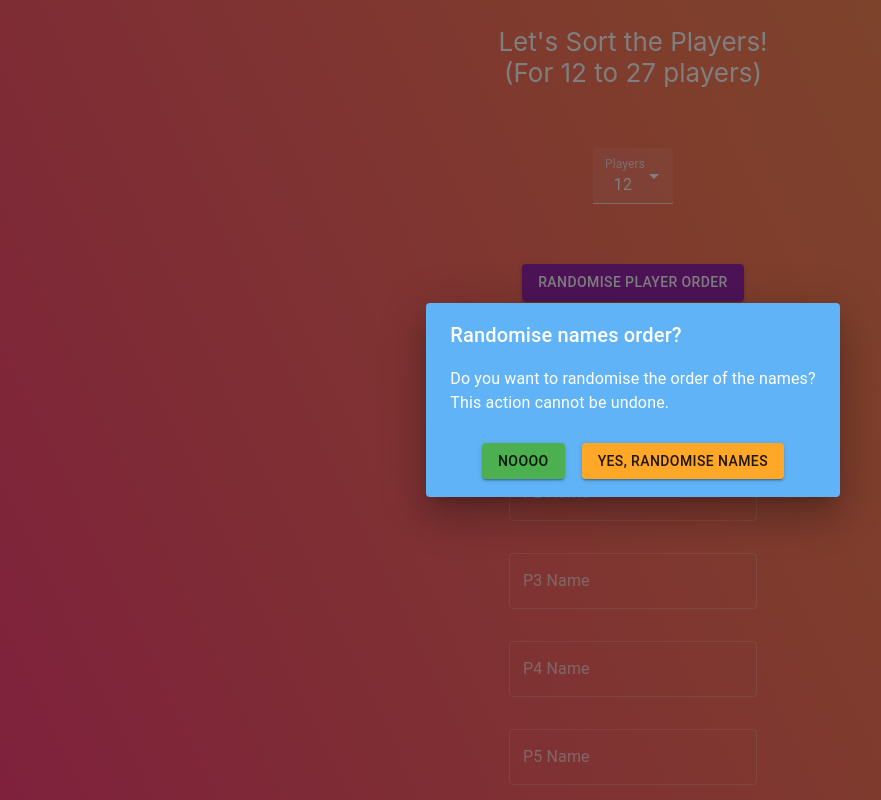
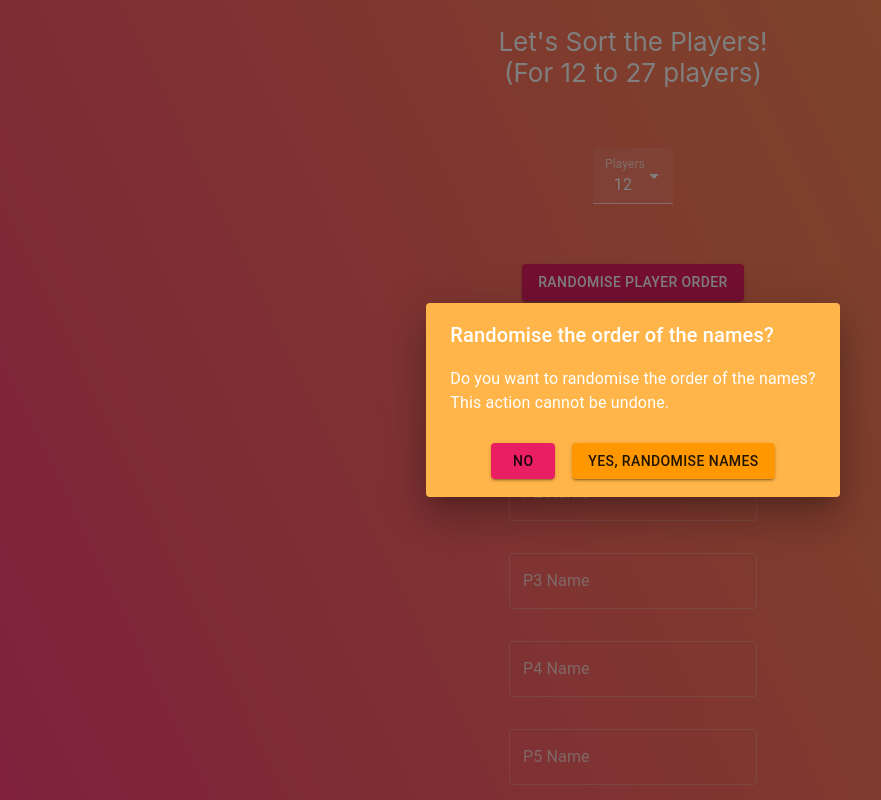
Before and after one commit to asteroidcode/doubles, a React (Create React App) app: page / in a window 1280 px wide. Both pictures are taken after a click on the button "RANDOMISE PLAYER ORDER". Shown: the top 800 px of the page, without its empty margins (7-888 px from the left). Built offline with nearby package versions, Linux system fonts and the light colour scheme.

Commit message:
Change colors on randomise player names

```diff
--- a/src/Dialogs/ShuffleConfirmDialog.js
+++ b/src/Dialogs/ShuffleConfirmDialog.js
@@ -6,7 +6,7 @@ import DialogContent from '@mui/material/DialogContent';
 import DialogContentText from '@mui/material/DialogContentText';
 import DialogTitle from '@mui/material/DialogTitle';
 import { styled } from '@mui/material';
-import { purple, blue, green } from '@mui/material/colors';
+import { purple, blue, green, orange, pink } from '@mui/material/colors';
 
 export const ShuffleConfirmDialog = ({isOpen, close, randomizeOrder}) => {
 
@@ -21,9 +21,17 @@ export const ShuffleConfirmDialog = ({isOpen, close, randomizeOrder}) => {
 
   const ColorButton = styled(Button)(({ theme }) => ({
     color: theme.palette.getContrastText(green[500]),
-    backgroundColor: green[500],
+    backgroundColor: pink[500],
     '&:hover': {
-      backgroundColor: green[700],
+      backgroundColor: pink[700],
+    },
+  }));
+
+  const YesButton = styled(Button)(({ theme }) => ({
+    color: theme.palette.getContrastText(green[500]),
+    backgroundColor: orange[500],
+    '&:hover': {
+      backgroundColor: orange[700],
     },
   }));
 
@@ -36,12 +44,12 @@ export const ShuffleConfirmDialog = ({isOpen, close, randomizeOrder}) => {
         aria-describedby="alert-dialog-description"
         PaperProps={{
           style: {
-            backgroundColor: blue[400]
+            backgroundColor: orange[400]
           }
         }}
       >
         <DialogTitle id="alert-dialog-title">
-          {"Randomise names order?"}
+          {"Randomise the order of the names?"}
         </DialogTitle>
         <DialogContent>
           <DialogContentText style={{color: "#ffffff"}} id="alert-dialog-description">
@@ -50,10 +58,10 @@ export const ShuffleConfirmDialog = ({isOpen, close, randomizeOrder}) => {
           </DialogContentText>
         </DialogContent>
         <DialogActions style={{margin: "auto", marginBottom:"10px"}}>
-          <ColorButton variant="contained" color="warning" onClick={handleCloseNo} autoFocus>Noooo</ColorButton>&nbsp;&nbsp;
-          <Button variant="contained" color="warning" onClick={handleCloseYes}>
+          <ColorButton variant="contained" color="warning" onClick={handleCloseNo} autoFocus>No</ColorButton>&nbsp;&nbsp;
+          <YesButton variant="contained" color="warning" onClick={handleCloseYes}>
             Yes, randomise names
-          </Button>
+          </YesButton>
         </DialogActions>
       </Dialog>
     </React.Fragment>
--- a/src/Inputs/NamesInput.js
+++ b/src/Inputs/NamesInput.js
@@ -4,6 +4,8 @@ import TextField from '@mui/material/TextField';
 import Button from '@mui/material/Button';
 import { NamesNumberInput } from './NamesNumberInput';
 import { ShuffleConfirmDialog } from '../Dialogs/ShuffleConfirmDialog';
+import { styled } from '@mui/material';
+import { purple, blue, green, orange, pink } from '@mui/material/colors';
 
 export const NamesInput = ({setNamesCallback, numberOfPlayers, names2}) => {
 
@@ -73,9 +75,17 @@ export const NamesInput = ({setNamesCallback, numberOfPlayers, names2}) => {
     setShuffleConfirmOpen(false);
   }
 
+  const RandomiseButton = styled(Button)(({ theme }) => ({
+    color: theme.palette.getContrastText(purple[500]),
+    backgroundColor: pink[500],
+    '&:hover': {
+      backgroundColor: pink[700],
+    },
+  }));
+
   return( <>
   <p></p>
-  <Button onClick={() => setShuffleConfirmOpen(true)} variant="contained">Randomise Player Order</Button>
+  <RandomiseButton onClick={() => setShuffleConfirmOpen(true)} variant="contained">Randomise Player Order</RandomiseButton>
   <p></p>
   <ShuffleConfirmDialog isOpen={shuffleConfirmOpen} close={closeShuffleDialog} randomizeOrder={randomizeNamesOrder}/>
   <NamesNumberInput setNamesNbr={(nbr) => processParticipantNumberChange(nbr)}/>
```
